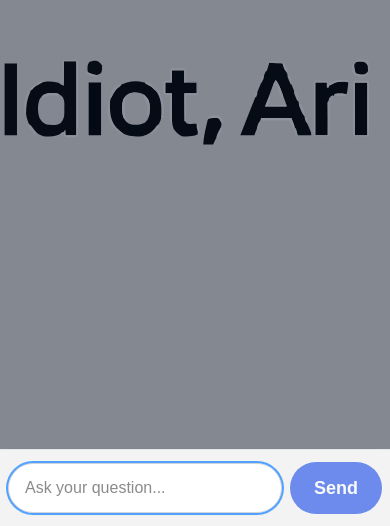
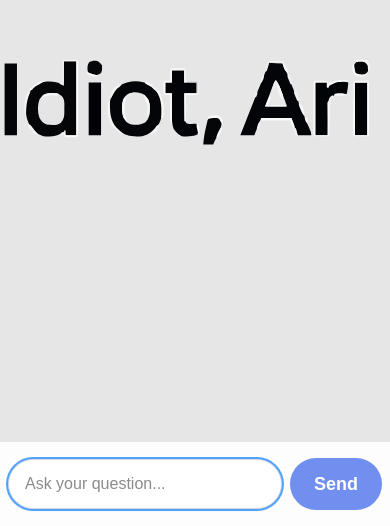
Before and after one commit to moisesafra/idiot-ari-app, a Next.js app: page / in a window 390 px wide. Shown: the part 318-844 px from the top of the page. Built offline with nearby package versions, Linux system fonts and the light colour scheme.

Commit message:
Ground-up mobile chat layout: true flex column, always-visible input, no overlays, no scroll issues

```diff
--- a/src/app/page.tsx
+++ b/src/app/page.tsx
@@ -1,6 +1,5 @@
 "use client";
 import { useState, useRef, useEffect } from "react";
-import ViewportHeightSetter from "./ViewportHeightSetter";
 
 export default function Home() {
   const [question, setQuestion] = useState("");
@@ -48,54 +47,11 @@
   };
 
   return (
-    <>
-      <ViewportHeightSetter />
     <div
-        className="relative w-full bg-cover bg-center"
-        style={{
-          backgroundImage: "url('/chatgpt-bg.svg')",
-          height: "100dvh",
-          minHeight: "calc(var(--vh, 1vh) * 100)",
-          maxHeight: "100dvh",
-          overflow: "hidden",
-        }}
+      className="flex flex-col h-[100dvh] min-h-0 w-full bg-cover bg-center"
+      style={{ backgroundImage: "url('/chatgpt-bg.svg')" }}
     >
-        <div className="bg-dark-overlay absolute inset-0 z-0" />
-        <div className="absolute inset-x-0 bottom-0 z-20 w-full bg-white/90 backdrop-blur shadow-lg border-t border-gray-200 flex justify-center items-center px-2 py-3">
-          <div className="w-full max-w-md flex items-center gap-2">
-            <input
-              type="text"
-              className="flex-1 rounded-full border border-gray-300 px-4 py-3 text-base focus:outline-none focus:ring-2 focus:ring-blue-400 bg-white shadow-sm"
-              placeholder="Ask your question..."
-              value={question}
-              onChange={handleInputChange}
-              disabled={loading}
-              autoFocus
-            />
-            <button
-              type="submit"
-              className="bg-blue-700 text-white rounded-full px-6 py-3 font-semibold hover:bg-blue-800 transition disabled:opacity-60 text-lg"
-              disabled={!question.trim() || loading}
-              onClick={handleSubmit}
-            >
-              {loading ? <span className="opacity-60">Send</span> : "Send"}
-            </button>
-          </div>
-        </div>
-        <div
-          className="flex flex-col items-center px-2 max-w-md mx-auto z-10 overflow-y-auto"
-          style={{
-            position: "absolute",
-            top: 0,
-            left: 0,
-            right: 0,
-            bottom: 72, // height of input area in px (adjust if needed)
-            margin: "auto",
-            minHeight: 0,
-            paddingTop: 32,
-            paddingBottom: 16,
-          }}
-        >
+      <div className="flex-1 min-h-0 w-full flex flex-col items-center px-2 pt-8 pb-4 max-w-md mx-auto overflow-y-auto">
         {lastQuestion && (
           <div className="w-full flex justify-end mb-2">
             <div className="bg-blue-600 text-white rounded-2xl rounded-br-sm px-4 py-2 max-w-[80%] text-base shadow-md">
@@ -121,7 +77,30 @@
         )}
         <div ref={chatEndRef} />
       </div>
+      <form
+        onSubmit={handleSubmit}
+        className="w-full flex justify-center items-center px-2 py-4 bg-white/90 backdrop-blur shadow-lg border-t border-gray-200 max-w-md mx-auto"
+        style={{ flexShrink: 0 }}
+      >
+        <div className="w-full flex items-center gap-2">
+          <input
+            type="text"
+            className="flex-1 rounded-full border border-gray-300 px-4 py-3 text-base focus:outline-none focus:ring-2 focus:ring-blue-400 bg-white shadow-sm"
+            placeholder="Ask your question..."
+            value={question}
+            onChange={handleInputChange}
+            disabled={loading}
+            autoFocus
+          />
+          <button
+            type="submit"
+            className="bg-blue-700 text-white rounded-full px-6 py-3 font-semibold hover:bg-blue-800 transition disabled:opacity-60 text-lg"
+            disabled={!question.trim() || loading}
+          >
+            {loading ? <span className="opacity-60">Send</span> : "Send"}
+          </button>
         </div>
-    </>
+      </form>
+    </div>
   );
 }
```
Lines whose indentation alone changed are shown as unchanged.
